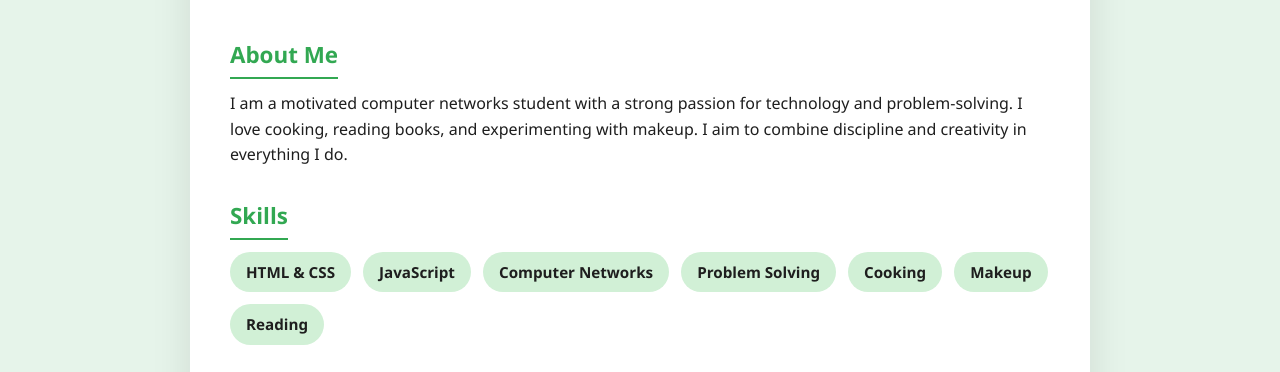
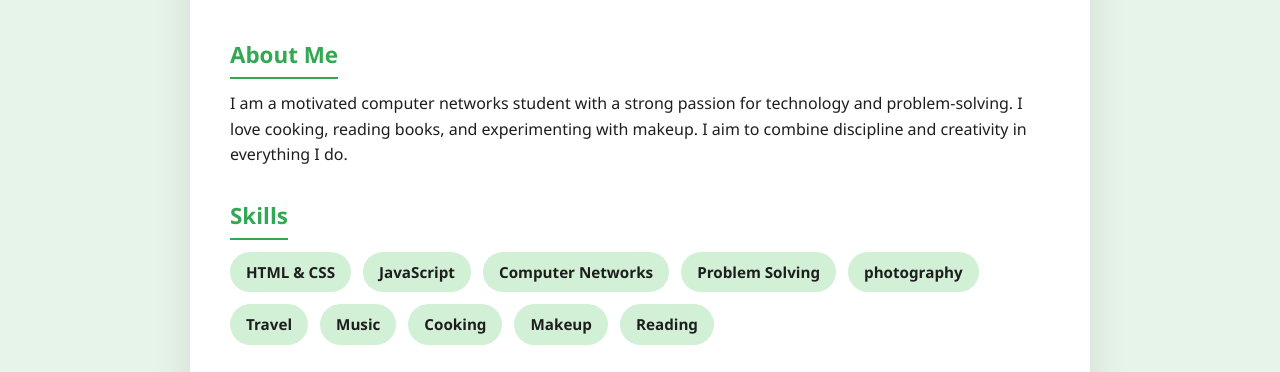
Before and after one commit to dhuha-network/personal-cv, a plain HTML site: page index.html in a window 1280 px wide. Shown: the part 360-732 px from the top of the page. Drawn offline with Linux system fonts and the light colour scheme.

Commit message:
Add more skills

```diff
--- a/index.html
+++ b/index.html
@@ -177,6 +177,9 @@
                 <li>JavaScript</li>
                 <li>Computer Networks</li>
                 <li>Problem Solving</li>
+                <li>photography</li>
+                <li>Travel</li>
+                <li>Music</li>
                 <li>Cooking</li>
                 <li>Makeup</li>
                 <li>Reading</li>
```
